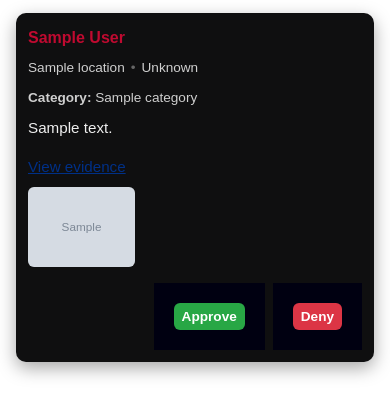
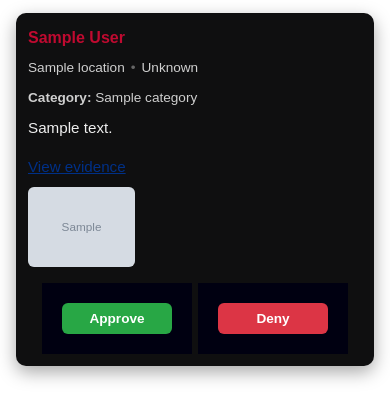
Before and after one commit to itsjustragic/fksdlfksok, a FastAPI app: template templates/pending.html in a window 390 px wide. Shown: the part 286-706 px from the top of the page. Run offline with FastAPI, Linux system fonts and the light colour scheme; the template is opened without the code that fills it: most values are stand-ins (such as "Sample title", 1, 10 or a date in 2020); grey boxes marked "Sample" are stand-in pictures.

Commit message:
Update style.css

```diff
--- a/static/style.css
+++ b/static/style.css
@@ -376,7 +376,7 @@ button.small { padding: 6px 8px; font-size:0.85rem; border-radius:6px; }
 /* make sure images show as blocks */
 .report-card img, .report-card .thumb { display:block; }
 
-/* responsive tweaks */
+ /* responsive tweaks */
 @media (max-width:720px) {
     .reports-grid { grid-template-columns: repeat(auto-fit, minmax(200px, 1fr)); }
     .evidence-image { height:120px; }
@@ -396,3 +396,69 @@ button.small { padding: 6px 8px; font-size:0.85rem; border-radius:6px; }
 }
 
 /* End of appended grid styles */
+
+/* ===== GRID + ACTIONS FIX (appended to avoid removing anything) ===== */
+
+/* make sure the grid can't be accidentally overridden */
+.reports-grid {
+    display: grid !important;
+    grid-template-columns: repeat(auto-fit, minmax(260px, 1fr)) !important;
+    gap: var(--grid-gap, 1rem) !important;
+    align-items: start;
+}
+
+/* ensure individual cards don't force a single-column layout */
+.report-card {
+    display: flex !important;
+    flex-direction: column;
+    min-width: 0; /* allows child overflow handling in grid */
+}
+
+/* make the actions area inline so forms do not stack */
+.report-card-actions {
+    display: flex !important;
+    gap: 8px;
+    align-items: center;
+    justify-content: flex-end;
+    margin-top: 8px;
+    flex-wrap: nowrap;
+}
+
+/* forms inside the actions should not be block-level full width */
+.report-card-actions .action-form {
+    display: inline-flex;
+    width: auto;
+    margin: 0;
+}
+
+/* buttons: prevent them from expanding to parent's width */
+.report-card-actions button,
+.report-card-actions .admin-button,
+.report-card-actions .deny-button {
+    display: inline-block;
+    width: auto;
+    min-width: 110px;
+    padding: 8px 12px;
+    box-sizing: border-box;
+}
+
+/* defensive rule in case any other rule sets button { width:100% } */
+button {
+    max-width: 100%;
+}
+
+/* thumbs & evidence: ensure they don't force column layout */
+.evidence-gallery, .report-evidence {
+    min-width: 0;
+}
+
+/* smaller screens: allow buttons to wrap if necessary */
+@media (max-width:420px) {
+    .report-card-actions {
+        justify-content: center;
+        gap: 6px;
+        flex-wrap: wrap;
+    }
+    .report-card-actions .action-form { flex: 0 1 auto; }
+    .report-card-actions button { min-width: 48%; }
+}
```
